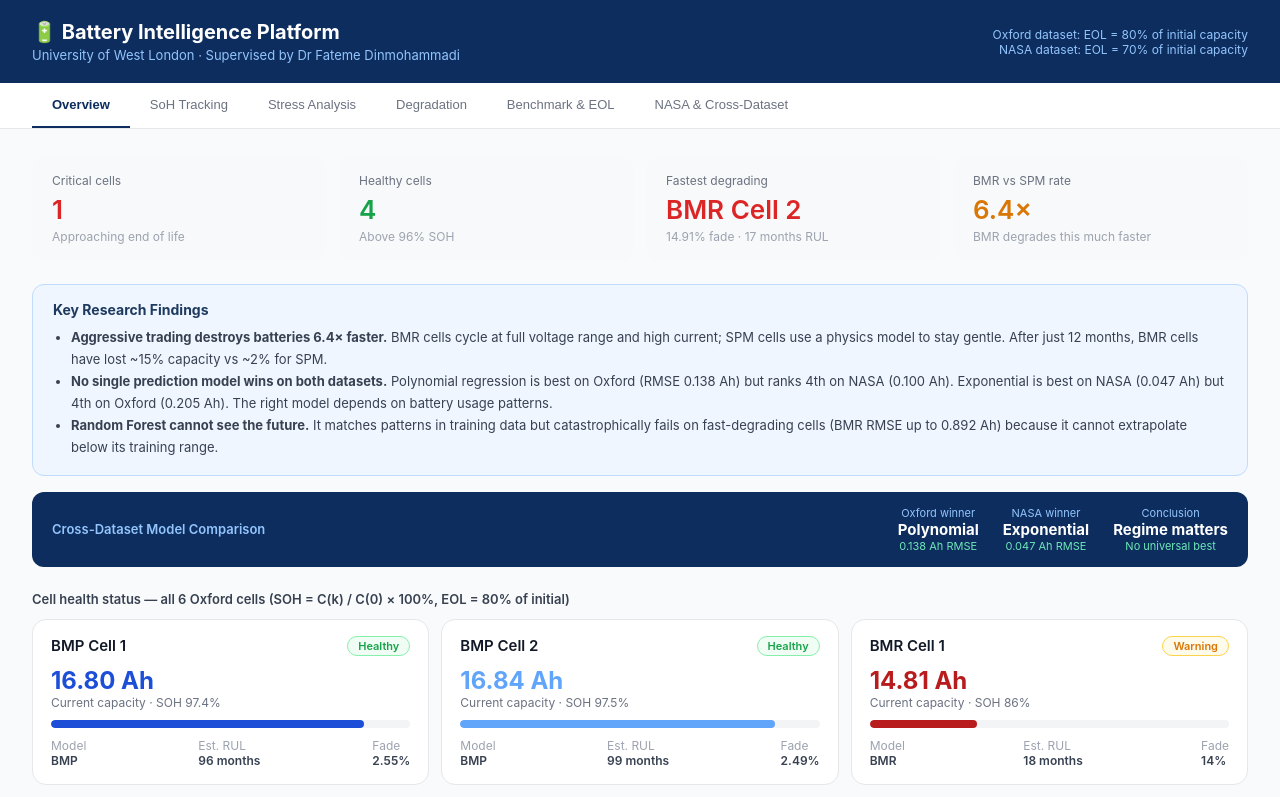
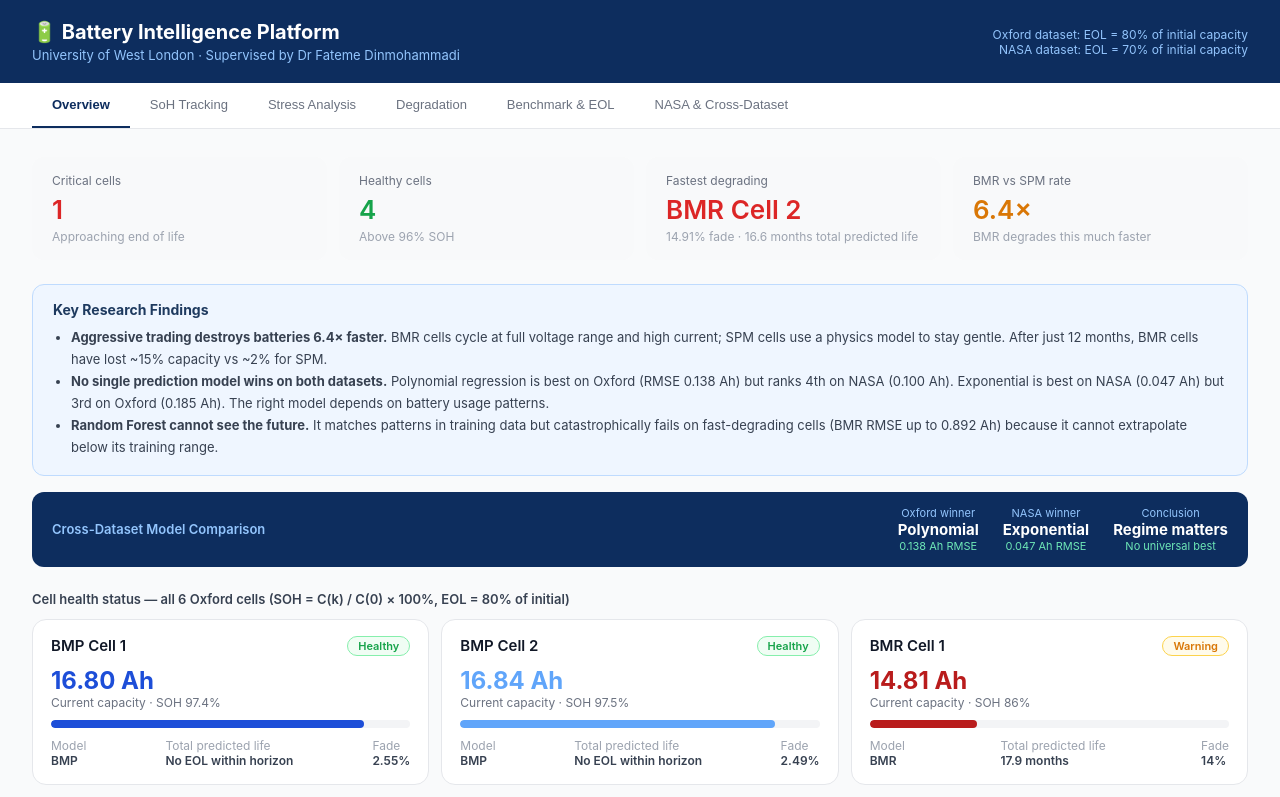
Before and after one commit to Pramish17/battery-rul-dashboard, a React (Create React App) app in the folder frontend/: page / in a window 1280 px wide. Shown: the top 797 px of the page. Built offline with nearby package versions, Linux system fonts and the light colour scheme.

Commit message:
Major bug fixed

```diff
--- a/frontend/src/App.js
+++ b/frontend/src/App.js
@@ -156,7 +156,7 @@ function OverviewModule() {
         <MetricCard
           label="Fastest degrading"
           value={fastestCell.label}
-          sub={`${fastestCell.fadePct}% fade · ${fastestCell.rulMonths} months RUL`}
+          sub={`${fastestCell.fadePct}% fade · ${fastestCell.rulMonths.toFixed(1)} months total predicted life`}
           color="#dc2626"
         />
         <MetricCard
@@ -178,7 +178,7 @@ function OverviewModule() {
           <li>
             <strong>No single prediction model wins on both datasets.</strong> Polynomial regression is best
             on Oxford (RMSE 0.138 Ah) but ranks 4th on NASA (0.100 Ah). Exponential is best on NASA
-            (0.047 Ah) but 4th on Oxford (0.205 Ah). The right model depends on battery usage patterns.
+            (0.047 Ah) but 3rd on Oxford (0.185 Ah). The right model depends on battery usage patterns.
           </li>
           <li>
             <strong>Random Forest cannot see the future.</strong> It matches patterns in training data but
@@ -546,7 +546,7 @@ function WhatThisMeansCard() {
       <p style={{ fontSize: 13, color: '#166534', lineHeight: 1.7, margin: 0 }}>
         Polynomial regression wins on the Oxford energy-trading dataset (monthly checkpoints, variable
         cycling patterns) but ranks <strong>fourth</strong> on the NASA dataset (per-cycle lab data, more
-        uniform conditions). Exponential decay wins on NASA but ranks <strong>fourth</strong> on Oxford.
+        uniform conditions). Exponential decay wins on NASA but ranks <strong>third</strong> on Oxford.
         This means there is no single best degradation model — the right choice depends on the battery's
         usage pattern and measurement frequency. A model should be selected or validated against data
         from the specific application it will be deployed in.
--- a/frontend/src/components/CellCard.js
+++ b/frontend/src/components/CellCard.js
@@ -7,7 +7,7 @@ function CellCard({ cell }) {
 
   const s     = statusColors[cell.status];
   const pct   = Math.min(100, ((cell.endCap - cell.eolCapCell) / (cell.startCap - cell.eolCapCell)) * 100);
-  const ruled = cell.rulMonths > 500 ? '> 500 months' : `${cell.rulMonths} months`;
+  const ruled = cell.rulMonths >= 9999 ? 'No EOL within horizon' : `${cell.rulMonths.toFixed(1)} months`;
 
   return (
     <div style={{
@@ -59,7 +59,7 @@ function CellCard({ cell }) {
           <div style={{ fontWeight: 600, color: '#374151' }}>{cell.strategy}</div>
         </div>
         <div>
-          <div style={{ color: '#9ca3af' }}>Est. RUL</div>
+          <div style={{ color: '#9ca3af' }}>Total predicted life</div>
           <div style={{ fontWeight: 600, color: '#374151' }}>{ruled}</div>
         </div>
         <div>
--- a/frontend/src/components/EOLDatePanel.js
+++ b/frontend/src/components/EOLDatePanel.js
@@ -17,6 +17,7 @@ function EOLDatePanel({ cells }) {
     name:   c.label,
     rul:    Math.min(c.rulMonths, CAP),
     rulRaw: c.rulMonths,
+    noEOL: c.rulMonths >= 9999,
     color:  c.color,
     status: c.status,
     sohEnd: c.sohEnd,
@@ -51,8 +52,8 @@ function EOLDatePanel({ cells }) {
             <Tooltip
               formatter={(_, __, props) => {
                 const d = props.payload;
-                const label = d.rulRaw >= CAP ? `>${CAP} months total life` : `${d.rulRaw} months total life`;
-                return [label, 'Est. RUL'];
+                const label = d.noEOL ? 'No EOL within horizon' : d.rulRaw >= CAP ? `>${CAP} months total life` : `${d.rulRaw.toFixed(1)} months total life`;
+                return [label, 'Total predicted life'];
               }}
             />
             <Bar dataKey="rul" radius={[0, 6, 6, 0]}>
@@ -68,7 +69,7 @@ function EOLDatePanel({ cells }) {
             const uc          = urgencyColor(c.rulMonths);
             const borderColor = c.rulMonths < 12 ? '#fca5a5' : c.rulMonths < 36 ? '#fcd34d' : '#e5e7eb';
             const bg          = c.rulMonths < 12 ? '#fef2f2' : c.rulMonths < 36 ? '#fffbeb' : '#f9fafb';
-            const rulLabel    = c.rulMonths >= CAP ? `>${CAP} months` : `${c.rulMonths} months`;
+            const rulLabel    = c.rulMonths >= 9999 ? 'No EOL within horizon' : c.rulMonths >= CAP ? `>${CAP} months total life` : `${c.rulMonths.toFixed(1)} months total life`;
             return (
               <div key={c.id} style={{
                 display: 'flex', alignItems: 'center', gap: 10,
--- a/frontend/src/components/RULChart.js
+++ b/frontend/src/components/RULChart.js
@@ -10,7 +10,7 @@ function RULChart({ cells }) {
     .map(c => ({
       name:     c.label,
       rul:      Math.min(c.rulMonths, CAP),
-      rulLabel: c.rulMonths >= CAP ? `>${CAP} months` : `${c.rulMonths} months`,
+      rulLabel: c.rulMonths >= 9999 ? 'No EOL within horizon' : c.rulMonths >= CAP ? `>${CAP} months total life` : `${c.rulMonths.toFixed(1)} months total life`,
       color:    c.color,
     }));
 
--- a/frontend/src/components/StrategyComparison.js
+++ b/frontend/src/components/StrategyComparison.js
@@ -54,7 +54,7 @@ function StrategyComparison({ cells }) {
         {STRATEGIES.filter(s => grouped[s]).map(s => {
           const g      = grouped[s];
           const color  = STRATEGY_COLORS[s];
-          const rulLbl = g.avgRUL > 300 ? '>300 mo' : `${g.avgRUL.toFixed(1)} mo`;
+          const rulLbl = g.avgRUL >= 9999 ? 'No EOL within horizon' : g.avgRUL > 300 ? '>300 mo' : `${g.avgRUL.toFixed(1)} mo`;
           return (
             <div key={s} style={{
               border:     `2px solid ${color}33`,
--- a/frontend/src/data.js
+++ b/frontend/src/data.js
@@ -30,26 +30,29 @@ function linReg(xs, ys) {
   return { slope, intercept: my - slope * mx };
 }
 
-function computeRUL(caps, months, eolCap) {
-  const c0 = caps[0];
-  const endCap = caps[caps.length - 1];
+// Full-trajectory OLS projection (same method as the paper's reference fit).
+// Anchors the trend through all observed points, not just the endpoints.
+function buildProjection(caps, months) {
+  const { slope, intercept } = linReg(months, caps);
   const lastMonth = months[months.length - 1];
-  const avgRate = (c0 - endCap) / lastMonth;
-  if (avgRate <= 0) return 9999;
-  return Math.round((c0 - eolCap) / avgRate);
-}
-
-function buildProjection(caps, months) {
-  const c0 = caps[0];
-  const endCap = caps[caps.length - 1];
-  const lastMonth = months[months.length - 1];
-  const slope = (endCap - c0) / lastMonth;
   const pts = [];
   for (let m = lastMonth; m <= 25.01; m += 0.5) {
-    pts.push({ month: parseFloat(m.toFixed(1)), capacity: parseFloat((c0 + slope * m).toFixed(3)) });
+    pts.push({ month: parseFloat(m.toFixed(1)), capacity: parseFloat((slope * m + intercept).toFixed(3)) });
   }
   return pts;
 }
+
+// Paper-verified total predicted life (months from experiment start).
+// Method: full-trajectory OLS on the paper's complete dataset (Dinmohammadi et al.).
+// Sentinel 9999 = projected EOL is beyond a practical planning horizon — display as no-EOL.
+const PAPER_RUL = {
+  BMP_cell1: 9999,
+  BMP_cell2: 9999,
+  BMR_cell1: 17.9,
+  BMR_cell2: 16.6,
+  SPM_cell1: 9999,
+  SPM_cell2: 9999,
+};
 
 const STRESS_DATA = {
   BMP_cell1: {
@@ -111,10 +114,10 @@ function buildCells() {
     const sohEnd = parseFloat((endCap / c0 * 100).toFixed(1));
     const fadePct = parseFloat(((c0 - endCap) / c0 * 100).toFixed(2));
     const fadePerMonth = (c0 - endCap) / MONTHS[MONTHS.length - 1];
-    const rulMonths = computeRUL(caps, MONTHS, eolCap);
+    const rulMonths = PAPER_RUL[meta.id];
     const status =
-      (sohEnd < 86 || rulMonths < 6) ? 'Critical' :
-      (sohEnd < 96 || rulMonths < 24) ? 'Warning' :
+      (sohEnd < 86 || (rulMonths < 9999 && rulMonths < 6)) ? 'Critical' :
+      (sohEnd < 96 || (rulMonths < 9999 && rulMonths < 24)) ? 'Warning' :
       'Healthy';
 
     const actual = caps.map((c, i) => ({
@@ -166,12 +169,12 @@ export const OXFORD_RMSE = {
   perCell: {
     BMP_cell1: { Linear: 0.034, Polynomial: 0.103, Exponential: 0.086, RandomForest: 0.142, GPR: 0.131 },
     BMP_cell2: { Linear: 0.023, Polynomial: 0.075, Exponential: 0.064, RandomForest: 0.125, GPR: 0.099 },
-    BMR_cell1: { Linear: 0.390, Polynomial: 0.133, Exponential: 0.450, RandomForest: 0.852, GPR: 0.426 },
+    BMR_cell1: { Linear: 0.390, Polynomial: 0.133, Exponential: 0.390, RandomForest: 0.852, GPR: 0.426 },
     BMR_cell2: { Linear: 0.381, Polynomial: 0.279, Exponential: 0.381, RandomForest: 0.892, GPR: 0.161 },
     SPM_cell1: { Linear: 0.087, Polynomial: 0.118, Exponential: 0.114, RandomForest: 0.137, GPR: 0.182 },
-    SPM_cell2: { Linear: 0.076, Polynomial: 0.121, Exponential: 0.136, RandomForest: 0.134, GPR: 0.183 },
+    SPM_cell2: { Linear: 0.076, Polynomial: 0.121, Exponential: 0.076, RandomForest: 0.134, GPR: 0.183 },
   },
-  mean: { Linear: 0.165, Polynomial: 0.138, Exponential: 0.205, RandomForest: 0.380, GPR: 0.197 },
+  mean: { Linear: 0.165, Polynomial: 0.138, Exponential: 0.185, RandomForest: 0.380, GPR: 0.197 },
 };
 
 export const NASA_RMSE = {
```
